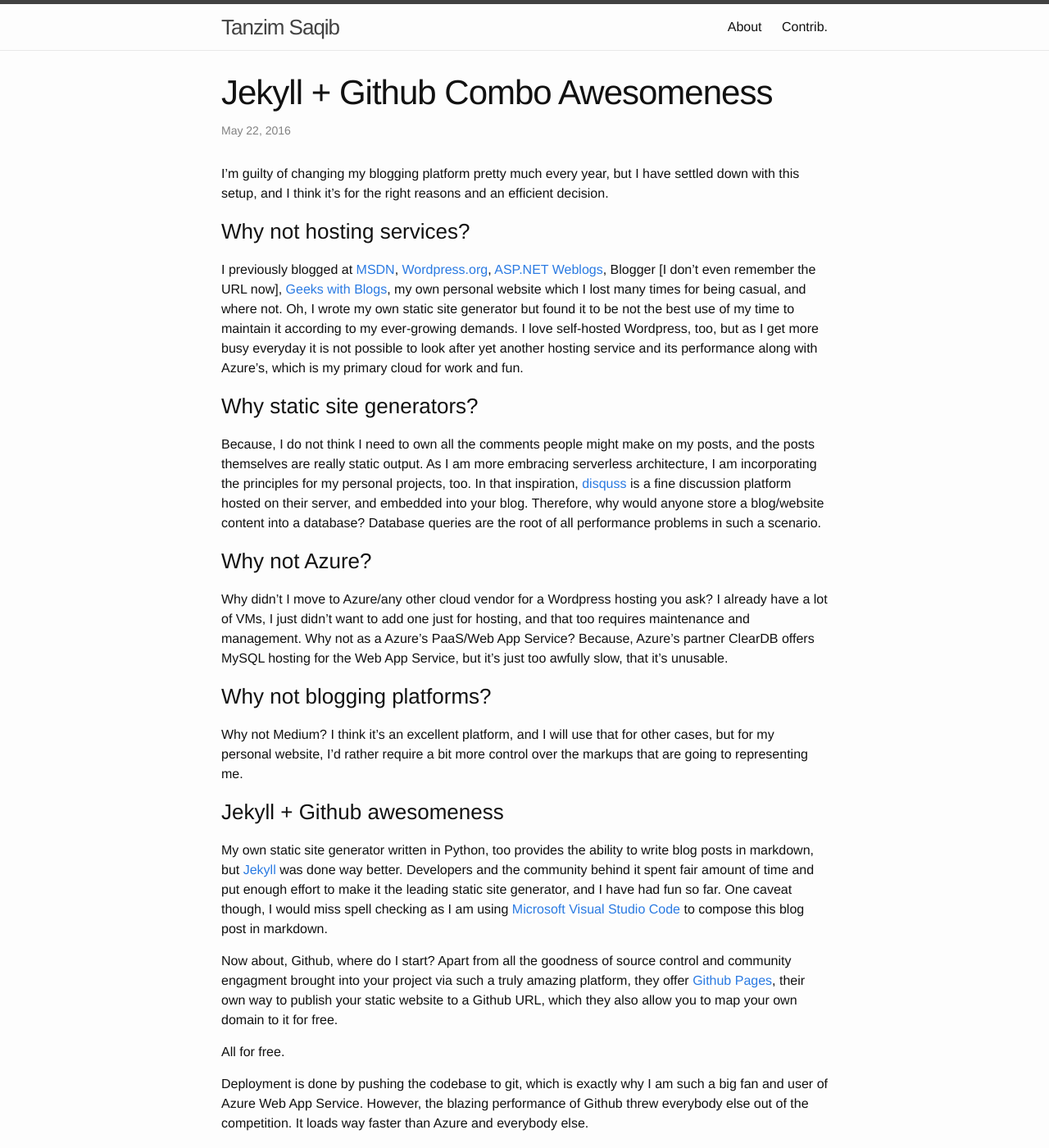
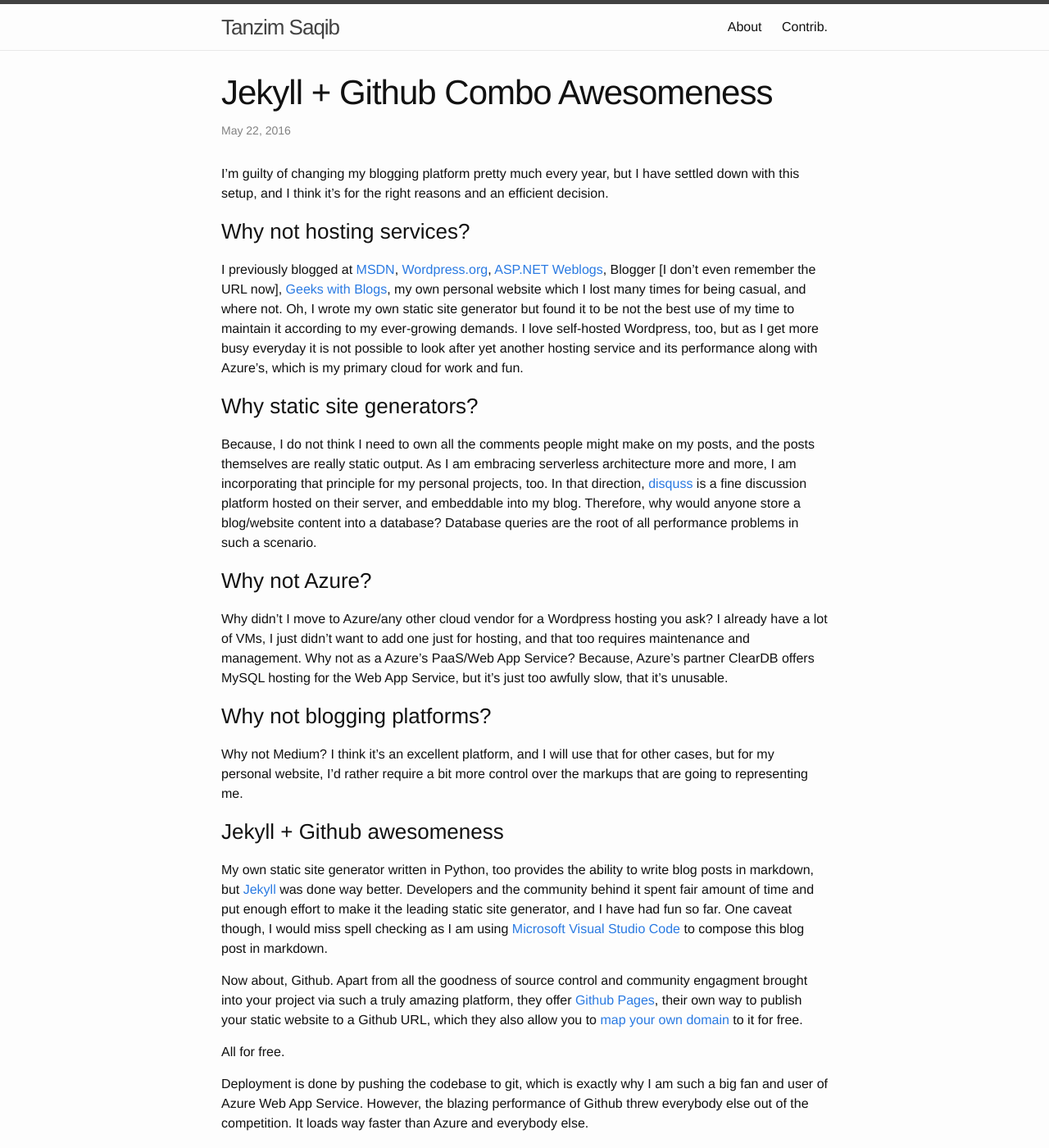
Before and after one commit to tsaqib/www, a Jekyll site: the page built from _posts/2016-05-22-jekyll-github-combo.md, in a window 1280 px wide and 1400 px high. Shown: the whole window at 82% size. Built offline with Jekyll 4.4.1, drawn with Linux system fonts in a browser that asks for light colours; comment, search, counter and statistics services are not loaded.

Commit message:
Changed some phrases

```diff
--- a/_posts/2016-05-22-jekyll-github-combo.md
+++ b/_posts/2016-05-22-jekyll-github-combo.md
@@ -12,7 +12,7 @@
 I previously blogged at [MSDN](https://blogs.msdn.com/saqib/), [Wordpress.org](https://tanzimsaqib.wordpress.com/), [ASP.NET Weblogs](http://weblogs.asp.net/tanzimsaqib), Blogger [I don't even remember the URL now], [Geeks with Blogs](http://www.geekswithblogs.net/Saqib/), my own personal website which I lost many times for being casual, and where not. Oh, I wrote my own static site generator but found it to be not the best use of my time to maintain it according to my ever-growing demands. I love self-hosted Wordpress, too, but as I get more busy everyday it is not possible to look after yet another hosting service and its performance along with Azure's, which is my primary cloud for work and fun.
 
 ### Why static site generators?
-Because, I do not think I need to own all the comments people might make on my posts, and the posts themselves are really static output. As I am more embracing serverless architecture, I am incorporating the principles for my personal projects, too. In that inspiration, [disquss](https://disqus.com/) is a fine discussion platform hosted on their server, and embedded into your blog. Therefore, why would anyone store a blog/website content into a database? Database queries are the root of all performance problems in such a scenario.
+Because, I do not think I need to own all the comments people might make on my posts, and the posts themselves are really static output. As I am embracing serverless architecture more and more, I am incorporating that principle for my personal projects, too. In that direction, [disquss](https://disqus.com/) is a fine discussion platform hosted on their server, and embeddable into my blog. Therefore, why would anyone store a blog/website content into a database? Database queries are the root of all performance problems in such a scenario.
 
 ### Why not Azure?
 Why didn't I move to Azure/any other cloud vendor for a Wordpress hosting you ask? I already have a lot of VMs, I just didn't want to add one just for hosting, and that too requires maintenance and management. Why not as a Azure's PaaS/Web App Service? Because, Azure's partner ClearDB offers MySQL hosting for the Web App Service, but it's just too awfully  slow, that it's unusable.
@@ -24,7 +24,7 @@
 ### Jekyll + Github awesomeness
 My own static site generator written in Python, too provides the ability to write blog posts in markdown, but [Jekyll](https://jekyllrb.com) was done way better. Developers and the community behind it spent fair amount of time and put enough effort to make it the leading static site generator, and I have had fun so far. One caveat though, I would miss spell checking as I am using [Microsoft Visual Studio Code](https://code.visualstudio.com/) to compose this blog post in markdown.
 
-Now about, Github, where do I start? Apart from all the goodness of source control and community engagment brought into your project via such a truly amazing platform, they offer [Github Pages](https://pages.github.com/), their own way to publish your static website to a Github URL, which they also allow you to map your own domain to it for free.
+Now about, Github. Apart from all the goodness of source control and community engagment brought into your project via such a truly amazing platform, they offer [Github Pages](https://pages.github.com/), their own way to publish your static website to a Github URL, which they also allow you to [map your own domain](https://help.github.com/articles/using-a-custom-domain-with-github-pages/) to it for free.
 
 All for free.
 
```
Also changed, not shown: _posts/2014-11-15-hardware-compilation.md (+1 -1 lines).
